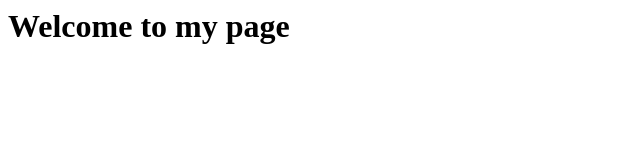
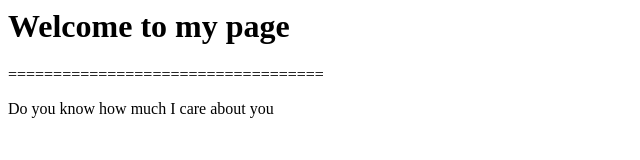
Before and after one commit to gkibria403/GitTest, a plain HTML site: page index.html in a window 1280 px wide. Shown: the whole page, without its empty margins (0-640 px from the left). Drawn offline with Linux system fonts and the light colour scheme.

Commit message:
added one line

```diff
--- a/index.html
+++ b/index.html
@@ -1,5 +1,7 @@
 <html>
     <body>
         <h1>Welcome to my page</h1>
+        ===================================
+        <p>Do you know how much I care about you</p>
     </body>
 </html>
```
